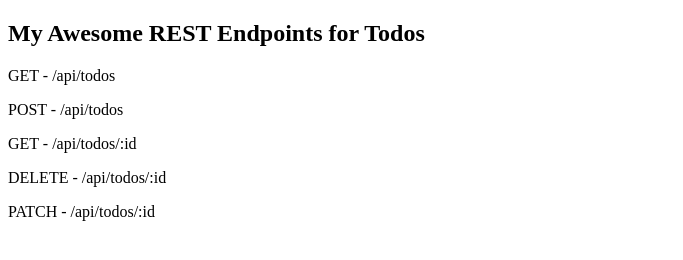
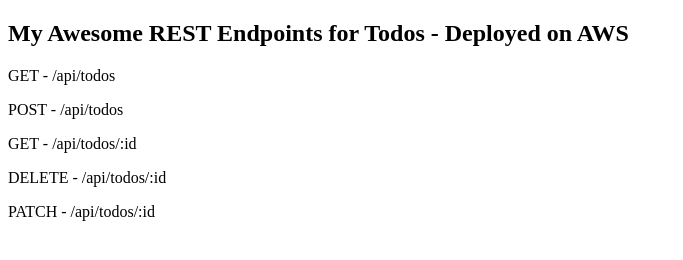
Before and after one commit to synergy2411/todos-app, a website: page src/public/index.html in a window 1280 px wide. Shown: the whole page, without its empty margins (0-683 px from the left). Drawn offline with Linux system fonts and the light colour scheme.

Commit message:
index file changed

```diff
--- a/src/public/index.html
+++ b/src/public/index.html
@@ -4,7 +4,7 @@
     <title>My Todo App</title>
 </head>
 <body>
-    <h2>My Awesome REST Endpoints for Todos</h2>
+    <h2>My Awesome REST Endpoints for Todos - Deployed on AWS </h2>
     <p>GET - /api/todos</p>
     <p>POST - /api/todos</p>
     <p>GET - /api/todos/:id</p>
```
